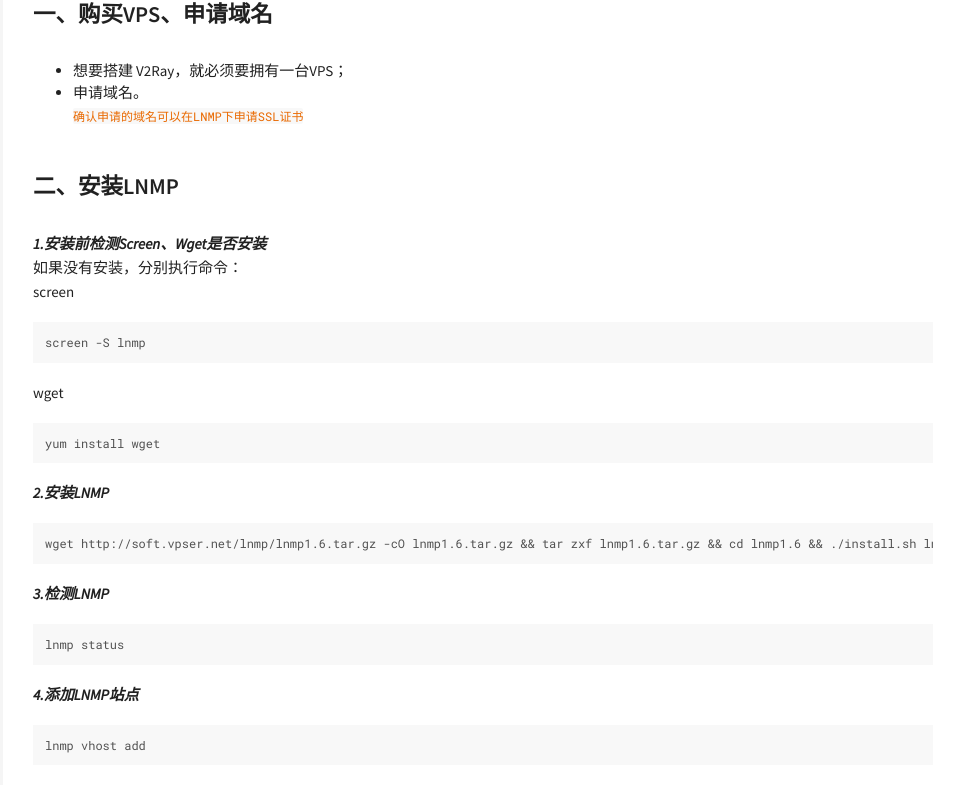
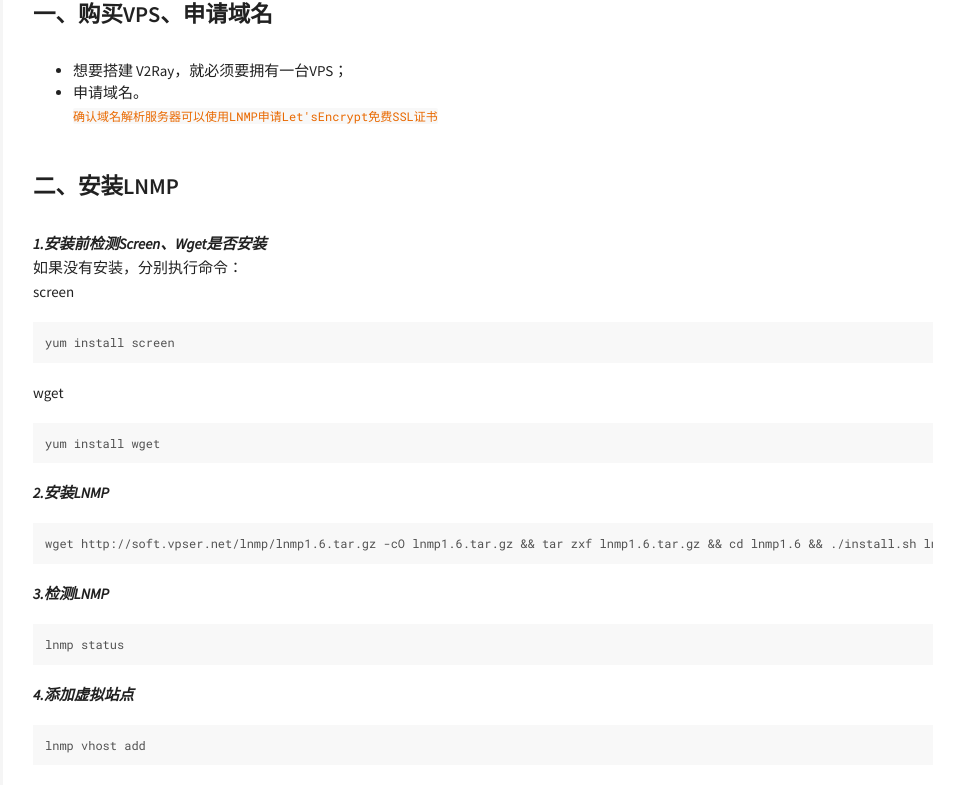
Before and after one commit to mapleferry/mapleferry.github.io, a Jekyll site: the page built from _posts/2019-07-05-v2ray-WebSocket+TLS+Web+CDN.md, in a window 1280 px wide. Shown: the part 432-1217 px from the top of the page, without its empty margins (317-1280 px from the left). Built offline with Jekyll 4.4.1, drawn with Linux system fonts in a browser that asks for light colours; comment, search, counter and statistics services are not loaded; some of the changed text lies outside the part shown.

Commit message:
修改screen安装、域名CDN等

```diff
--- a/_posts/2019-07-05-v2ray-WebSocket+TLS+Web+CDN.md
+++ b/_posts/2019-07-05-v2ray-WebSocket+TLS+Web+CDN.md
@@ -17,14 +17,14 @@ V2Ray(Project V) 相对于 Shadowsocks，V2Ray 更像全能选手，拥有更多
 ### 一、购买VPS、申请域名
 * 想要搭建 V2Ray，就必须要拥有一台VPS；
 * 申请域名。
-`确认申请的域名可以在LNMP下申请SSL证书`
+`确认域名解析服务器可以使用LNMP申请Let'sEncrypt免费SSL证书`
 
 ### 二、安装LNMP
 ***1.安装前检测Screen、Wget是否安装***
 如果没有安装，分别执行命令：
 screen
 ~~~ dos
-screen -S lnmp
+yum install screen
 ~~~
 wget
 ~~~ dos
@@ -38,7 +38,7 @@ wget http://soft.vpser.net/lnmp/lnmp1.6.tar.gz -cO lnmp1.6.tar.gz && tar zxf lnm
 ~~~ dos
 lnmp status
 ~~~
-***4.添加LNMP站点***
+***4.添加虚拟站点***
 ~~~ dos
 lnmp vhost add
 ~~~
```
Also changed, not shown: other parts of _posts/2019-07-05-v2ray-WebSocket+TLS+Web+CDN.md (+4 -4 lines).
